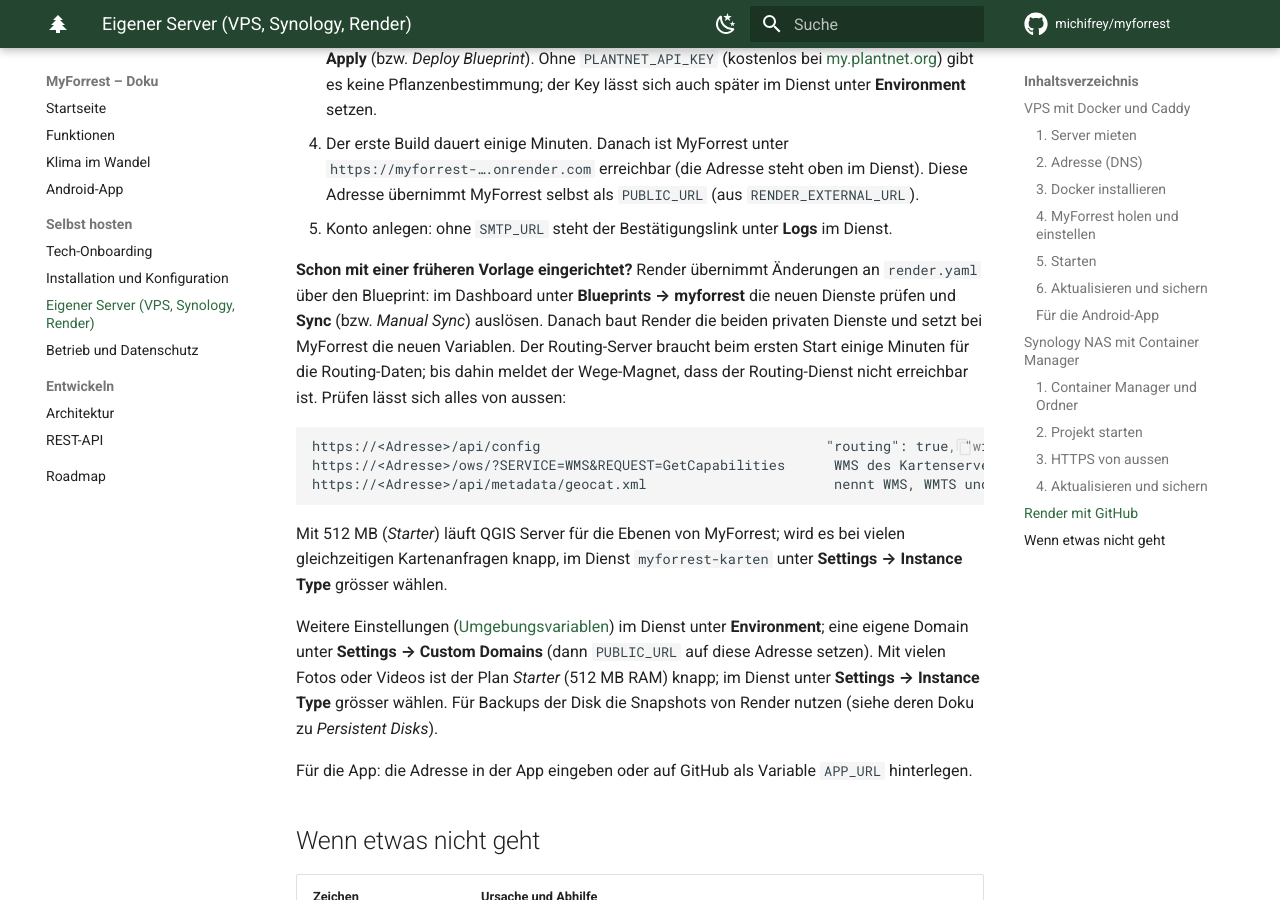
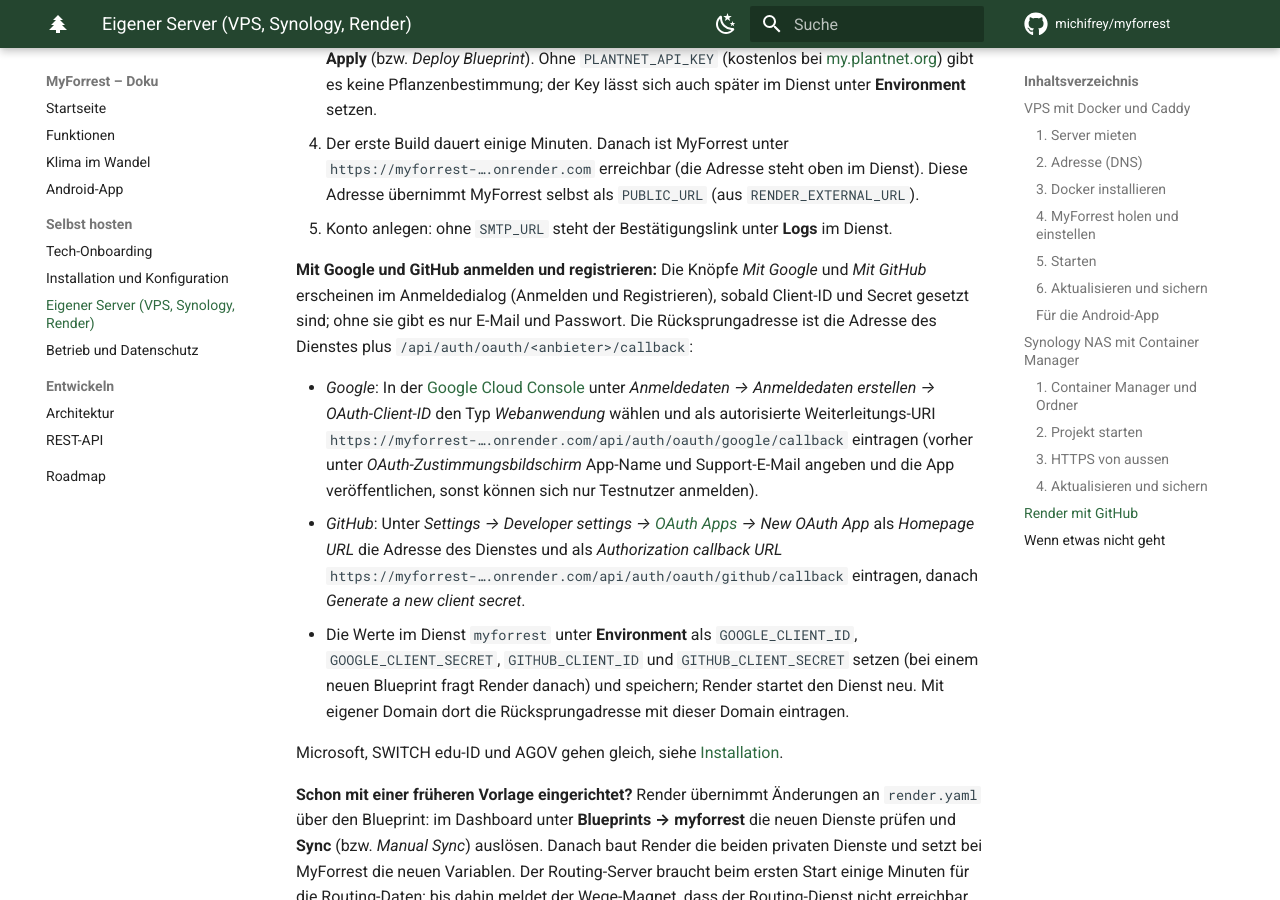
Before and after one commit to michifrey/myforrest, an MkDocs documentation site: the page built from docs/hosting.md, in a window 1280 px wide and 900 px high, scrolled down 5470 px. Built offline with MkDocs 1.6.1 and Material for MkDocs 9.7.7, drawn with Linux system fonts in a browser that asks for light colours; comment, search, counter and statistics services are not loaded.

Commit message:
Render: Google- und GitHub-Anmeldung in der Vorlage und Anleitung
Die Anmeldung und Registrierung mit Google und GitHub ist im Code vorhanden,
erscheint aber nur mit Client-ID und Secret. render.yaml fragt die vier
Werte jetzt ab; docs/hosting.md beschreibt Schritt für Schritt, wie man die
OAuth-Apps anlegt und die Rücksprungadresse einträgt.

Co-Authored-By: Claude Opus 5.5 <noreply@anthropic.com>
Claude-Session: https://claude.ai/code/session_01RJPiUgDtEHENXWSx2aQw9m

```diff
--- a/docs/hosting.md
+++ b/docs/hosting.md
@@ -211,6 +211,24 @@ nicht.
    (aus `RENDER_EXTERNAL_URL`).
 5. Konto anlegen: ohne `SMTP_URL` steht der Bestätigungslink unter **Logs** im Dienst.
 
+**Mit Google und GitHub anmelden und registrieren:** Die Knöpfe *Mit Google* und *Mit GitHub* erscheinen im
+Anmeldedialog (Anmelden und Registrieren), sobald Client-ID und Secret gesetzt sind; ohne sie gibt es nur
+E-Mail und Passwort. Die Rücksprungadresse ist die Adresse des Dienstes plus `/api/auth/oauth/<anbieter>/callback`:
+
+- *Google*: In der [Google Cloud Console](https://console.cloud.google.com/apis/credentials) unter
+  *Anmeldedaten → Anmeldedaten erstellen → OAuth-Client-ID* den Typ *Webanwendung* wählen und als autorisierte
+  Weiterleitungs-URI `https://myforrest-….onrender.com/api/auth/oauth/google/callback` eintragen (vorher unter
+  *OAuth-Zustimmungsbildschirm* App-Name und Support-E-Mail angeben und die App veröffentlichen, sonst können
+  sich nur Testnutzer anmelden).
+- *GitHub*: Unter *Settings → Developer settings → [OAuth Apps](https://github.com/settings/developers) → New OAuth
+  App* als *Homepage URL* die Adresse des Dienstes und als *Authorization callback URL*
+  `https://myforrest-….onrender.com/api/auth/oauth/github/callback` eintragen, danach *Generate a new client secret*.
+- Die Werte im Dienst `myforrest` unter **Environment** als `GOOGLE_CLIENT_ID`, `GOOGLE_CLIENT_SECRET`,
+  `GITHUB_CLIENT_ID` und `GITHUB_CLIENT_SECRET` setzen (bei einem neuen Blueprint fragt Render danach) und speichern;
+  Render startet den Dienst neu. Mit eigener Domain dort die Rücksprungadresse mit dieser Domain eintragen.
+
+Microsoft, SWITCH edu-ID und AGOV gehen gleich, siehe [Installation](installation.md#anmelden-über-google-github-microsoft-und-switch-edu-id).
+
 **Schon mit einer früheren Vorlage eingerichtet?** Render übernimmt Änderungen an `render.yaml` über den
 Blueprint: im Dashboard unter **Blueprints → myforrest** die neuen Dienste prüfen und **Sync** (bzw. *Manual
 Sync*) auslösen. Danach baut Render die beiden privaten Dienste und setzt bei MyForrest die neuen Variablen.
```
Also changed, not shown: render.yaml (+10 -0 lines).
